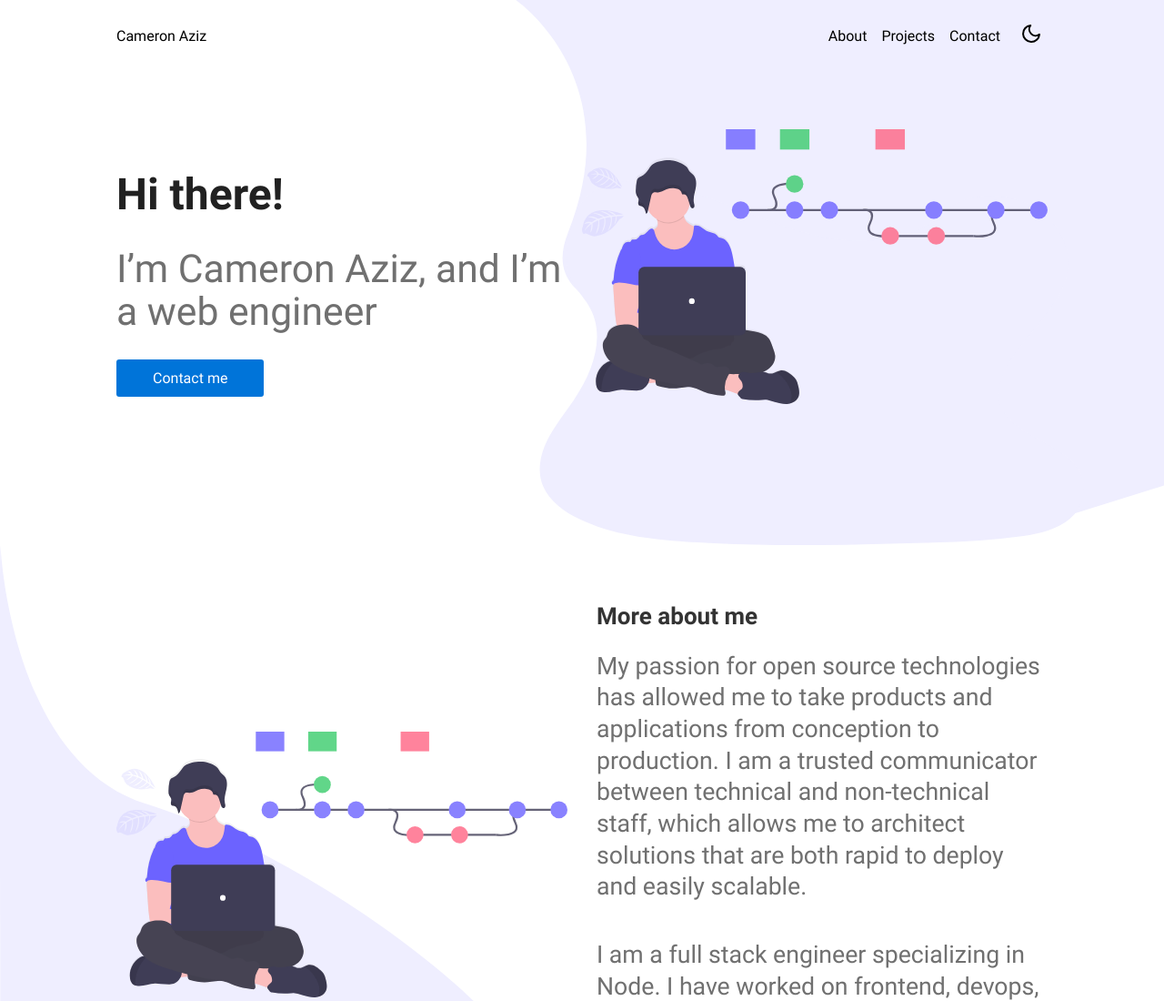
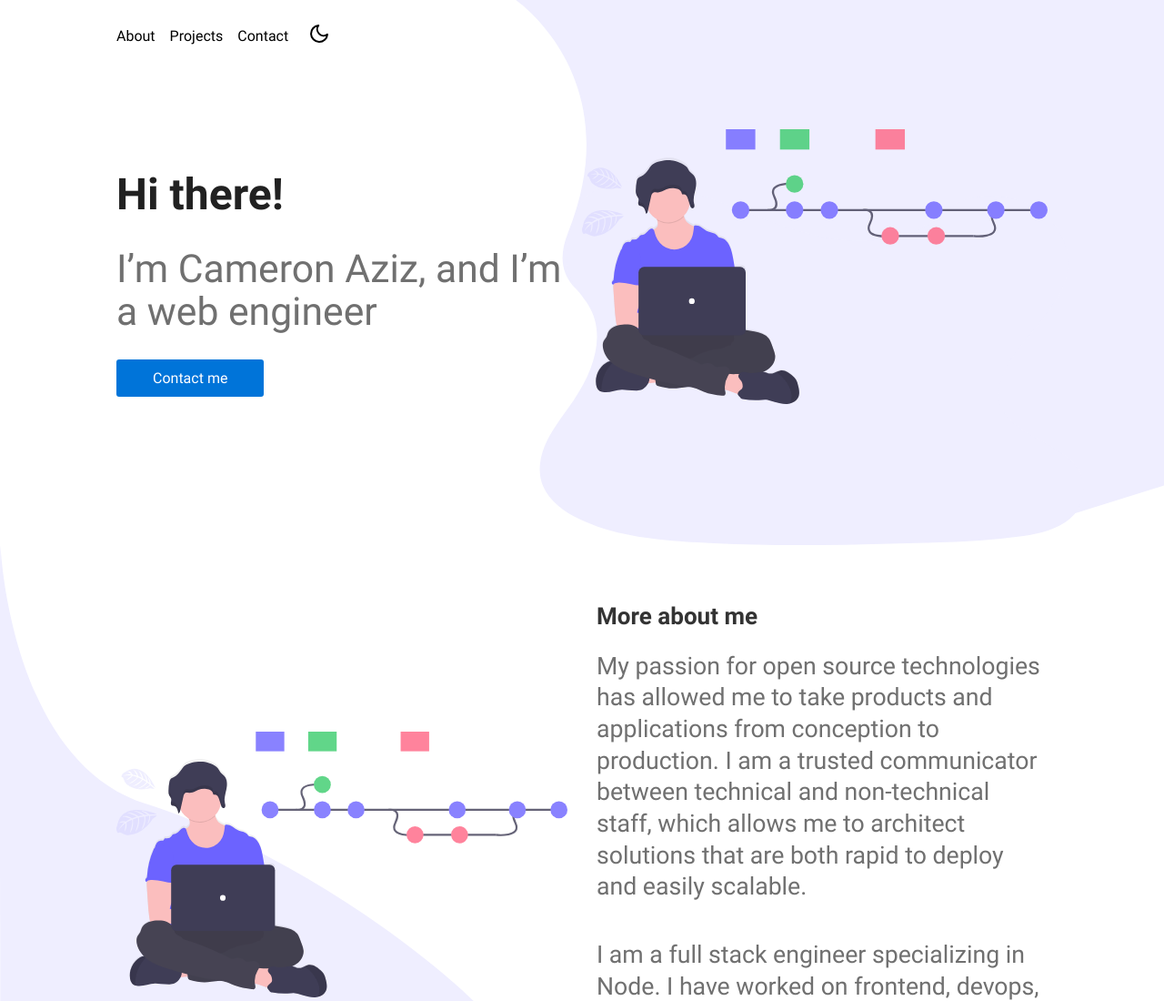
Before and after one commit to cameronaziz/cameronaziz-website, a Gatsby site: page / in a window 1280 px wide. Shown: the top 1100 px of the page at 91% size. Built offline with nearby package versions, Linux system fonts and the light colour scheme; Gatsby itself is replaced by a stand-in of ours.

Commit message:
Update index.tsx

```diff
--- a/src/components/theme/Header/Navbar/index.tsx
+++ b/src/components/theme/Header/Navbar/index.tsx
@@ -10,9 +10,6 @@ const Navbar = () => {
 
   return (
     <Wrapper as={Container}>
-      <Brand as={Link} to="/" theme={theme}>
-        Cameron Aziz
-      </Brand>
       <NavbarLinks desktop />
     </Wrapper>
   );
```
